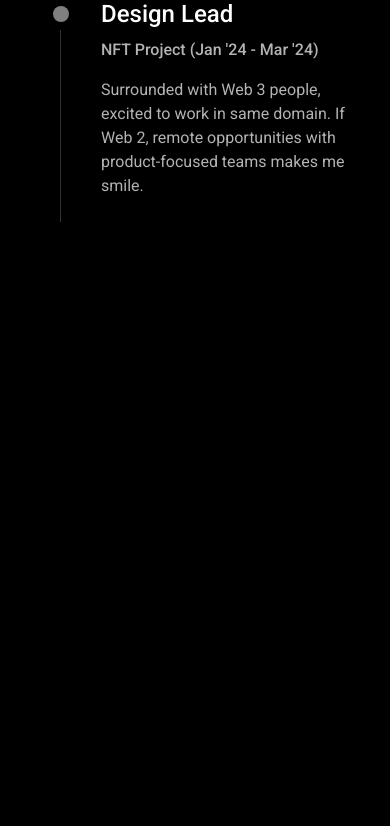
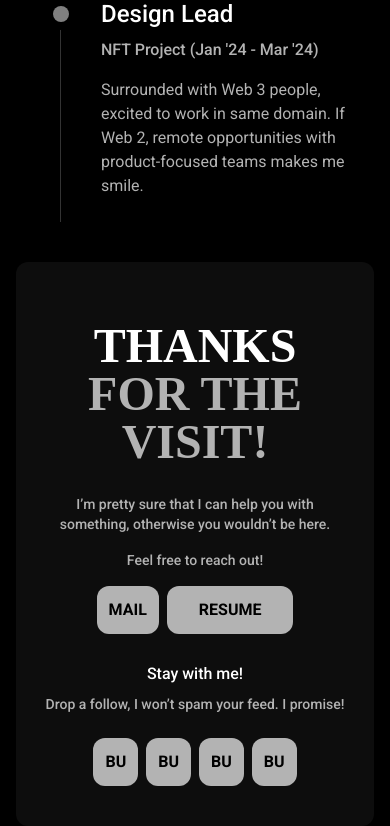
Before and after one commit to subodhGalande/portfolio-v2, a React (Vite) app: page / in a window 390 px wide. Shown: the part 2982-3808 px from the top of the page. Before the commit the page ends 3204 px from the top, so only its background shows below. Built offline with nearby package versions, Linux system fonts and the light colour scheme; a web font is replaced by a local one.

Commit message:
feat: footer implemented - mobile

```diff
--- a/src/App.jsx
+++ b/src/App.jsx
@@ -4,6 +4,7 @@ import "./App.css";
 import Hero from "./components/Hero";
 import Projects from "./components/Projects";
 import Experience from "./components/elements/experinces";
+import Footer from "./components/Footer";
 
 function App() {
   return (
@@ -14,6 +15,7 @@ function App() {
         <Projects />
         <Experience />
       </div>
+      <Footer />
     </>
   );
 }
--- /dev/null
+++ b/src/components/Footer.jsx
@@ -0,0 +1,39 @@
+const Footer = () => {
+  return (
+    <>
+      <footer className="mx-auto flex flex-col gap-4 py-10 px-7 mt-10 rounded-xl w-11/12 h-auto bg-white/5">
+        <h1 className="text-center mt-5 font-heading font-bold text-5xl text-grey uppercase">
+          <strong className="text-white">Thanks</strong> for the visit!
+        </h1>
+
+        <div className="flex mt-3 text-center justify-center flex-col gap-4">
+          <p className=" text-sm font-medium leading-5 text-grey ">
+            I’m pretty sure that I can help you with something, otherwise you
+            wouldn’t be here.
+          </p>
+          <p className=" text-grey text-sm  font-medium text-center ">
+            Feel free to reach out!
+          </p>
+          <span className="flex gap-2 justify-center">
+            <button className="btn-icon">mail</button>
+            <button className="btn-primary"> Resume </button>
+          </span>
+        </div>
+        <div className="flex mt-3 gap-2 flex-col justify-center text-center">
+          <h2 className="text-base font-medium"> Stay with me! </h2>
+          <p className="text-sm text-grey font-medium">
+            Drop a follow, I won’t spam your feed. I promise!
+          </p>
+          <div className="flex justify-center gap-x-2 mt-4">
+            <button className="btn-icon"> Bu </button>
+            <button className="btn-icon"> Bu </button>
+            <button className="btn-icon"> Bu </button>
+            <button className="btn-icon"> Bu </button>
+          </div>
+        </div>
+      </footer>
+    </>
+  );
+};
+
+export default Footer;
```
